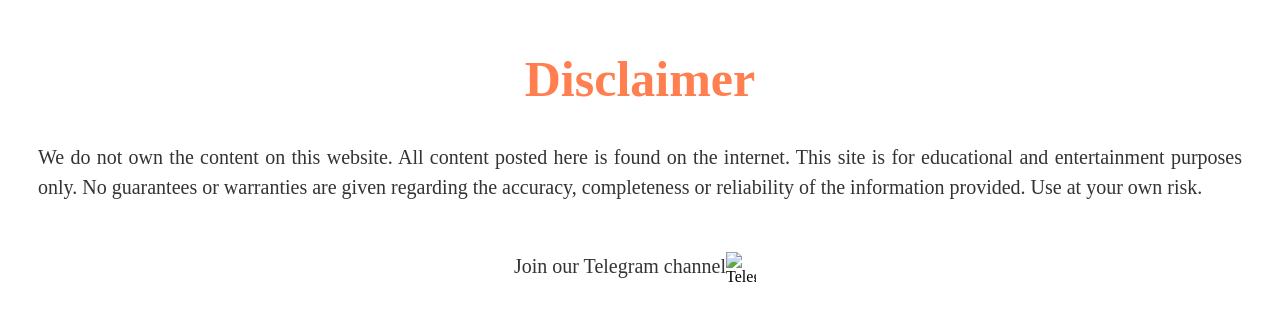
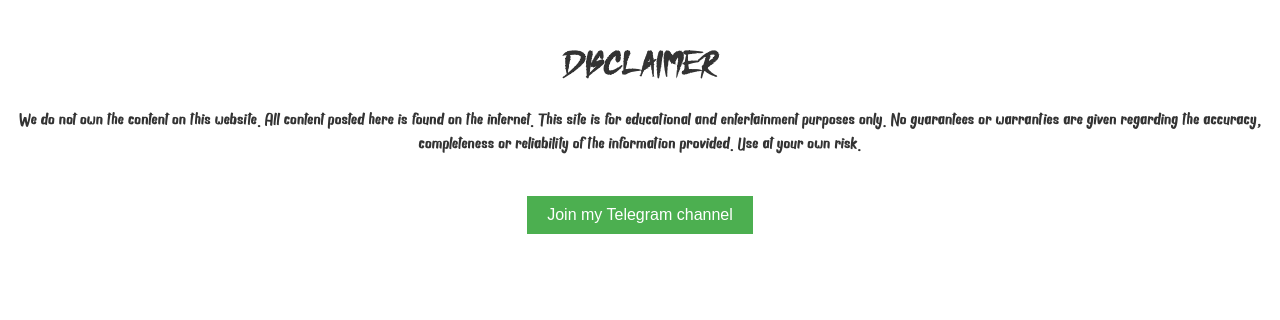
Before and after one commit to VigaBotsTrio12/renderwrbpage, a plain HTML site: page index.html in a window 1280 px wide. Drawn offline with Linux system fonts and the light colour scheme.

Commit message:
Create index.html

```diff
--- a/index.html
+++ b/index.html
@@ -2,63 +2,58 @@
 <html>
 <head>
 	<title>Disclaimer</title>
-	<link rel="stylesheet" type="text/css" href="custom-style.css">
 	<style>
 		@font-face {
-			font-family: custom-font;
-			src: url(custom-fonts/Hello Sunday.ttf);
+		  font-family: 'Hello Sunday';
+		  src: url('custom-fonts/Hello Sunday.ttf') format('truetype');
 		}
+
 		@font-face {
-			font-family: custom-disclaimer-font;
-			src: url(custom-fonts/Cursed Parade.ttf);
+		  font-family: 'Cursed Parade';
+		  src: url('custom-fonts/Cursed Parade.ttf') format('truetype');
+		}
+
+		body {
+			font-family: 'Hello Sunday', sans-serif;
+			font-size: 16px;
+			color: #333;
+			line-height: 1.5;
+			text-align: center;
+			margin: 0;
+			padding: 0;
 		}
 		h1 {
-			font-family: custom-font;
-			font-size: 50px;
-			color: #ff7f50;
-			text-align: center;
-			margin-top: 50px;
+			font-size: 32px;
+			font-family: 'Cursed Parade', sans-serif;
+			margin-top: 40px;
+			margin-bottom: 20px;
 		}
 		p {
-			font-family: custom-disclaimer-font;
-			font-size: 20px;
-			color: #333;
-			text-align: justify;
-			margin: 30px;
-			line-height: 1.5;
+			margin-top: 20px;
+			margin-bottom: 20px;
 		}
-		footer {
-			display: flex;
-			align-items: center;
-			justify-content: center;
-			margin-top: 50px;
-		}
-		.telegram {
-			display: flex;
-			align-items: center;
-			justify-content: center;
-			margin-right: 10px;
-		}
-		.telegram img {
-			width: 30px;
-			height: 30px;
-		}
-		.telegram a {
-			font-family: custom-disclaimer-font;
-			font-size: 20px;
+		a {
+			font-family: 'Hello Sunday', sans-serif;
 			color: #333;
 			text-decoration: none;
+		}
+		button {
+			background-color: #4CAF50;
+			border: none;
+			color: white;
+			padding: 10px 20px;
+			text-align: center;
+			text-decoration: none;
+			display: inline-block;
+			font-size: 16px;
+			margin-top: 20px;
+			cursor: pointer;
 		}
 	</style>
 </head>
 <body>
 	<h1>Disclaimer</h1>
 	<p>We do not own the content on this website. All content posted here is found on the internet. This site is for educational and entertainment purposes only. No guarantees or warranties are given regarding the accuracy, completeness or reliability of the information provided. Use at your own risk.</p>
-	<footer>
-		<div class="telegram">
-			<a href="https://t.me/link_leech" target="_blank">Join our Telegram channel</a>
-			<img src="telegram-logo.png" alt="Telegram Logo">
-		</div>
-	</footer>
+	<a href="https://t.me/link_leech"><button>Join my Telegram channel</button></a>
 </body>
 </html>
```
